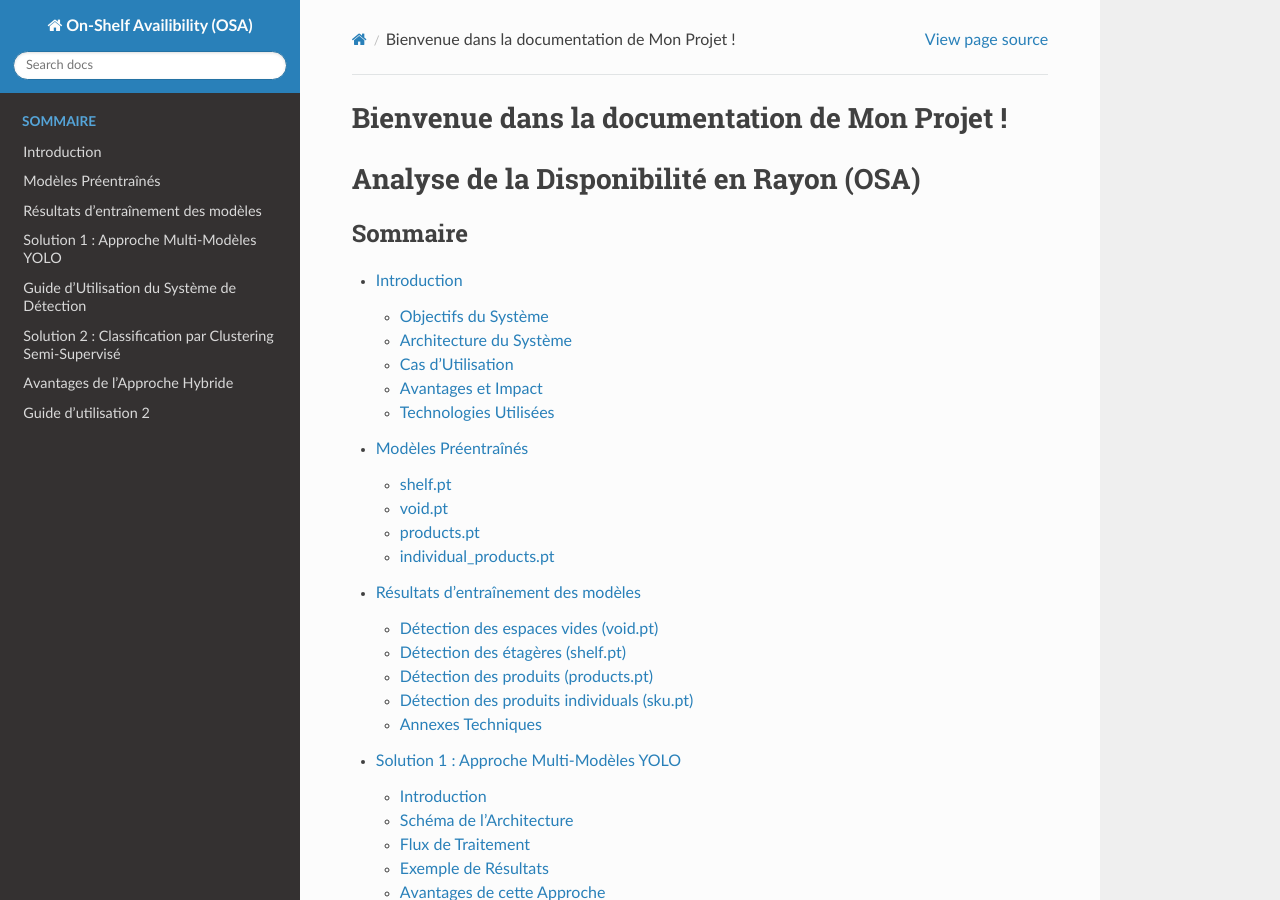
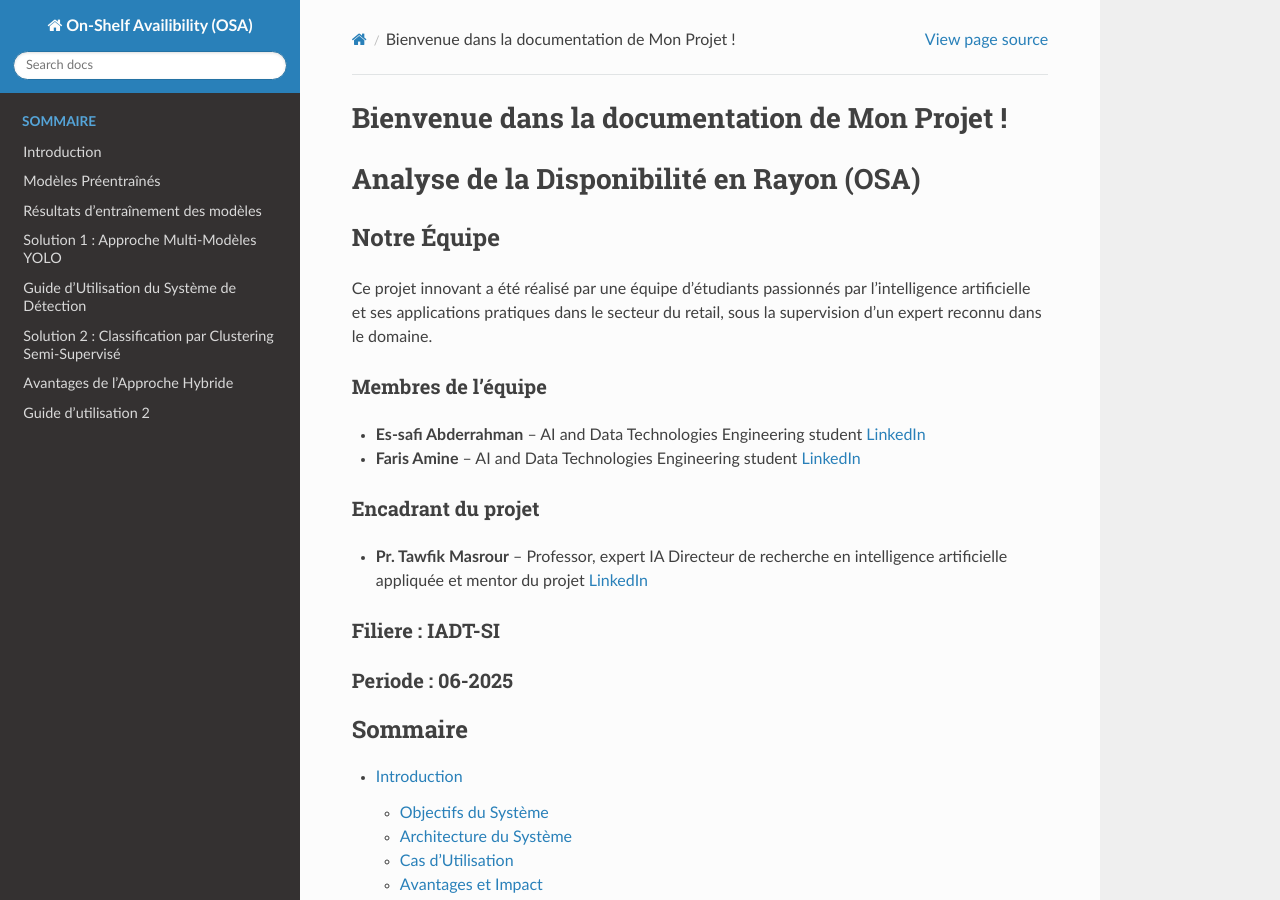
Before and after one commit to abder111/CV_project_osa, a Sphinx documentation site: the page built from docs/source/index.rst, in a window 1280 px wide and 900 px high. Built offline with Sphinx 7.4.7 and the Read the Docs theme 3.1.0, drawn with Linux system fonts in a browser that asks for light colours.

Commit message:
Update index.rst

```diff
--- a/docs/source/index.rst
+++ b/docs/source/index.rst
@@ -4,6 +4,32 @@ Bienvenue dans la documentation de Mon Projet !
 Analyse de la Disponibilité en Rayon (OSA)
 ===========================================
 
+Notre Équipe
+------------
+
+Ce projet innovant a été réalisé par une équipe d'étudiants passionnés par l'intelligence artificielle et ses applications pratiques dans le secteur du retail, sous la supervision d'un expert reconnu dans le domaine.
+
+Membres de l'équipe
+~~~~~~~~~~~~~~~~~~~
+
+- **Es-safi Abderrahman** – AI and Data Technologies Engineering student
+  `LinkedIn <https://www.linkedin.com/in/abderrahman-es-safi-773739329/>`__
+
+- **Faris Amine** – AI and Data Technologies Engineering student
+  `LinkedIn <https://www.linkedin.com/in/amine-faris-645096277/>`__
+
+Encadrant du projet
+~~~~~~~~~~~~~~~~~~~
+
+- **Pr. Tawfik Masrour** – Professor, expert IA
+  Directeur de recherche en intelligence artificielle appliquée et mentor du projet
+  `LinkedIn <https://www.linkedin.com/in/tawfik-masrour-43163b85/>`__
+
+Filiere : IADT-SI
+~~~~~~~~~
+
+Periode : 06-2025
+~~~~~~~~~
 .. toctree::
    :maxdepth: 2
    :caption: Sommaire
```
